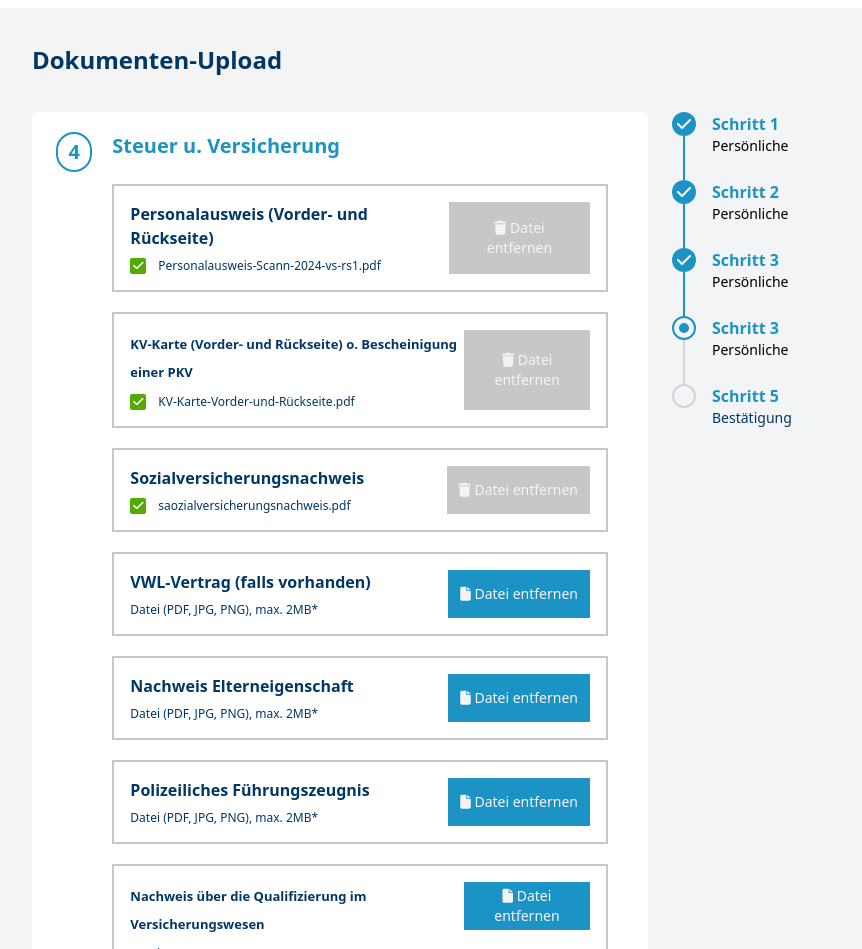
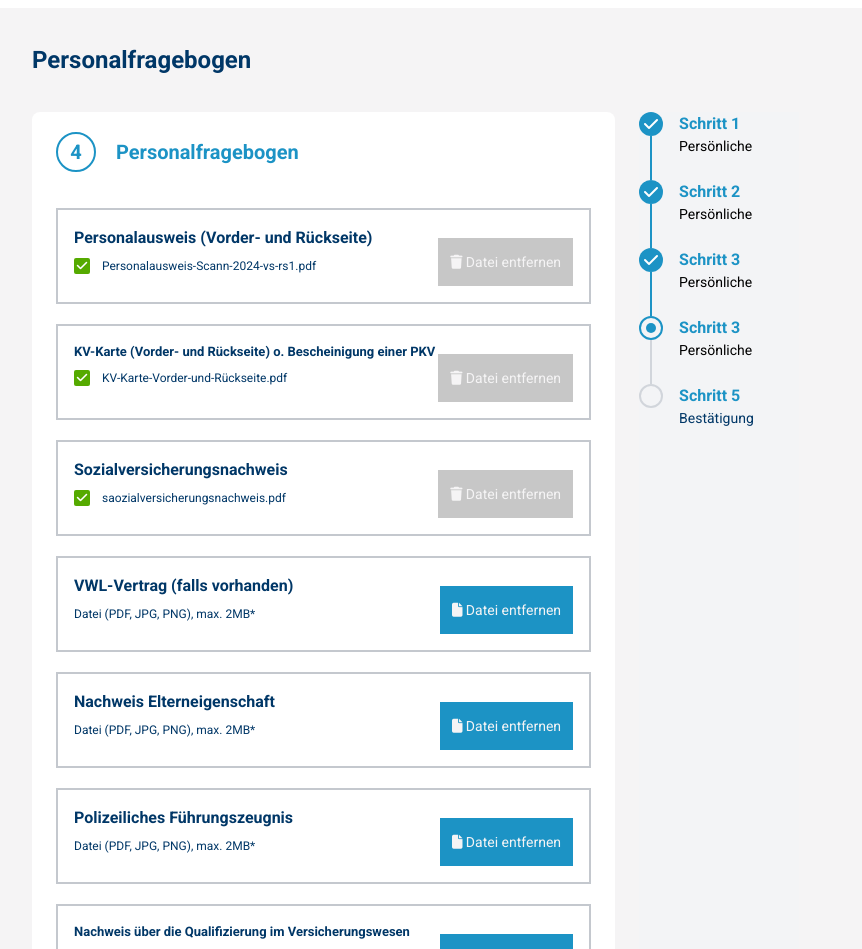
Before and after one commit to sadik131/personalFrage, a website: page page4.html in a window 1280 px wide. Shown: the part 73-1022 px from the top of the page, without its empty margins (208-1070 px from the left). Drawn offline with Linux system fonts and the light colour scheme.

Commit message:
complite

```diff
--- a/page4.html
+++ b/page4.html
@@ -1,36 +1,40 @@
-<!DOCTYPE html>
-<html lang="en">
+<!doctype html>
+<html>
 
 <head>
     <meta charset="UTF-8">
     <meta name="viewport" content="width=device-width, initial-scale=1.0">
-    <title>Document</title>
-    <link rel="stylesheet" href="./src/output.css">
+    <link href="./src/output.css" rel="stylesheet">
+    <link rel="preconnect" href="https://fonts.googleapis.com">
+    <link rel="preconnect" href="https://fonts.gstatic.com" crossorigin>
+    <link
+        href="https://fonts.googleapis.com/css2?family=Heebo:wght@100..900&family=Roboto:ital,wght@0,100;0,300;0,400;0,500;0,700;0,900;1,100;1,300;1,400;1,500;1,700;1,900&display=swap"
+        rel="stylesheet">
 </head>
 
-<body>
+<body class="font-roboto">
     <nav class="px-4 lg:px-60 py-6 flex w-full bg-white justify-center lg:justify-between items-center">
         <a href="./index.html">
             <img src="./img/logo.png" alt="">
         </a>
-        <p class="text-lg hidden lg:block text-lightText">EIN STARKER ARBEITGEBER</p>
+        <p class="hidden lg:flex text-sm lg:text-lg text-lightText">EIN STARKER ARBEITGEBER</p>
     </nav>
-
     <section class="px-4 lg:px-60 bg-[#F5F4F5]">
         <!-- left section -->
-        <h6 class="text-2xl text-center lg:text-start text-textprimary font-bold py-9">Dokumenten-Upload</h6>
-        <div class="flex gap-6">
+        <h6 class="text-2xl text-textprimary text-center lg:text-start font-bold py-9">Personalfragebogen</h6>
+        <div class="block lg:flex gap-6">
             <div>
-                <div class="rounded-md pt-5 pr-10 pl-6 pb-[30px] bg-white">
-                    <div class="text-lightText flex gap-5 text-xl">
-                        <h1
-                            class=" flex items-center justify-center border-2 border-lightText rounded-full font-bold w-[40px] h-[40px]">
-                            4</h1>
+                <div class="rounded-lg pt-5 px-6 pb-[30px] bg-white">
+                    <div class="text-lightText flex gap-5 pb-9 items-center text-xl">
+                        <span
+                            class="w-[40px] h-[40px] flex items-center justify-center border-2 border-lightText rounded-full font-bold">4</span>
+                        <h6 class="font-semibold">Personalfragebogen</h6>
+                    </div>
+
                     <div class="w-[100%] flex flex-col gap-5">
                         <!-- 1st -->
                         <div class=" flex flex-col gap-6">
-                                <h6 class="font-semibold">Steuer u. Versicherung</h6>
-                                <div class="flex border-2 p-4  border-[#C4C8CE] w-full justify-between">
+                            <div class="flex flex-col lg:flex-row border-2 p-4  border-[#C4C8CE] w-full justify-between">
                                 <div class="text-textprimary">
                                     <h4 class="font-bold mb-2 text-base">Personalausweis (Vorder- und Rückseite)</h4>
                                     <div class="text-xs  flex items-center gap-3">
@@ -39,7 +43,7 @@
                                          <p class="">Personalausweis-Scann-2024-vs-rs1.pdf</p>
                                     </div>
                                 </div>
-                                    <button class="bg-[#C7C7C7] text-[#f5f4f5] px-3 text-sm">
+                                <button class="bg-[#C7C7C7] h-12 mt-3 text-[#f5f4f5]  px-3 text-sm">
                                     <i class="fa-solid fa-trash "></i>
                                     Datei entfernen
                                 </button>
@@ -47,7 +51,7 @@
                         </div>
                         <!-- 2nd -->
                         <div class="">
-                                <div class="flex border-2 p-4  border-[#C4C8CE] w-full justify-between">
+                            <div class="flex border-2 p-4 flex-col lg:flex-row  border-[#C4C8CE] w-full justify-between">
                                 <div class="text-textprimary">
                                     <h4 class="font-bold mb-2 text-[13px]">KV-Karte (Vorder- und Rückseite) o.
                                         Bescheinigung einer PKV</h4>
@@ -57,7 +61,7 @@
                                              <p class="">KV-Karte-Vorder-und-Rückseite.pdf</p>
                                         </div>
                                 </div>
-                                    <button class="bg-[#C7C7C7] text-[#f5f4f5] px-3 text-sm">
+                                <button class="bg-[#C7C7C7] text-[#f5f4f5] h-12 mt-3 px-3 text-sm">
                                     <i class="fa-solid fa-trash "></i>
                                     Datei entfernen
                                 </button>
@@ -65,7 +69,7 @@
                         </div>
                         <!-- 3rd -->
                         <div class="">
-                                <div class="flex border-2 p-4  border-[#C4C8CE] w-full justify-between">
+                            <div class="flex border-2 p-4 flex-col lg:flex-row  border-[#C4C8CE] w-full justify-between">
                                 <div class="text-textprimary">
                                     <h4 class="font-bold mb-2 text-base">Sozialversicherungsnachweis</h4>
                                     <div class="text-xs  flex items-center gap-3">
@@ -74,7 +78,7 @@
                                          <p class="">saozialversicherungsnachweis.pdf</p>
                                     </div>
                                 </div>
-                                    <button class="bg-[#C7C7C7] text-[#f5f4f5] px-3 text-sm">
+                                <button class="bg-[#C7C7C7] text-[#f5f4f5] h-12 mt-3 px-3 text-sm">
                                     <i class="fa-solid fa-trash "></i>
                                     Datei entfernen
                                 </button>
@@ -82,12 +86,12 @@
                         </div>
                         <!-- 4th -->
                         <div class="">
-                                <div class="flex border-2 p-4  border-[#C4C8CE] w-full justify-between">
+                            <div class="flex border-2 p-4 flex-col lg:flex-row  border-[#C4C8CE] w-full justify-between">
                                 <div class="text-textprimary">
                                     <h4 class="font-bold text-base mb-2">VWL-Vertrag (falls vorhanden)</h4>
                                     <p class="text-xs">Datei (PDF, JPG, PNG), max. 2MB*</p>
                                 </div>
-                                    <button class="bg-[#1C93C5] text-[#f5f4f5] px-3 text-sm">
+                                <button class="bg-[#1C93C5] text-[#f5f4f5] h-12 mt-3 px-3 text-sm">
                                     <i class="fa-solid fa-file"></i>
                                     Datei entfernen
                                 </button>
@@ -95,12 +99,12 @@
                         </div>
                         <!-- 5th -->
                         <div class="">
-                                <div class="flex border-2 p-4  border-[#C4C8CE] w-full justify-between">
+                            <div class="flex border-2 p-4 flex-col lg:flex-row  border-[#C4C8CE] w-full justify-between">
                                 <div class="text-textprimary">
                                     <h4 class="font-bold text-base mb-2">Nachweis Elterneigenschaft</h4>
                                     <p class="text-xs">Datei (PDF, JPG, PNG), max. 2MB*</p>
                                 </div>
-                                    <button class="bg-[#1C93C5] text-[#f5f4f5] px-3 text-sm">
+                                <button class="bg-[#1C93C5] text-[#f5f4f5] h-12 mt-3 px-3 text-sm">
                                     <i class="fa-solid fa-file"></i>
                                     Datei entfernen
                                 </button>
@@ -108,12 +112,12 @@
                         </div>
                         <!-- 6th -->
                         <div class="">
-                                <div class="flex border-2 p-4  border-[#C4C8CE] w-full justify-between">
+                            <div class="flex border-2 p-4 flex-col lg:flex-row  border-[#C4C8CE] w-full justify-between">
                                 <div class="text-textprimary">
                                     <h4 class="font-bold text-base mb-2">Polizeiliches Führungszeugnis</h4>
                                     <p class="text-xs">Datei (PDF, JPG, PNG), max. 2MB*</p>
                                 </div>
-                                    <button class="bg-[#1C93C5] text-[#f5f4f5] px-3 text-sm">
+                                <button class="bg-[#1C93C5] text-[#f5f4f5] h-12 mt-3 px-3 text-sm">
                                     <i class="fa-solid fa-file"></i>
                                     Datei entfernen
                                 </button>
@@ -121,7 +125,7 @@
                         </div>
                         <!-- 7th -->
                         <div class="">
-                                <div class="flex border-2 p-4  border-[#C4C8CE] w-full justify-between">
+                            <div class="flex border-2 p-4 flex-col lg:flex-row  border-[#C4C8CE] w-full justify-between">
                                 <div class="text-textprimary">
                                     <h4 class="font-bold text-[13px] mb-2">Nachweis über die Qualifizierung im
                                         Versicherungswesen </h4>
@@ -130,7 +134,7 @@
                                         <p class="font-semibold mt-2 text-xs">Datei (PDF, JPG, PNG), max. 2MB*</p>
                                     </div>
                                 </div>
-                                    <button class="bg-[#1C93C5] text-[#f5f4f5] h-12 px-3 text-sm">
+                                <button class="bg-[#1C93C5] text-[#f5f4f5] h-12 mt-3  px-3 text-sm">
                                     <i class="fa-solid fa-file"></i>
                                     Datei entfernen
                                 </button>
@@ -140,7 +144,7 @@
                             class="bg-[#1C93C5] my-7 text-white font-semibold flex items-center justify-center gap-3 rounded-md py-[10px]">weiter
                             <i class="fa-solid fa-arrow-right"></i></a>
                     </div>
-                    </div>
+
                 </div>
                 <div class="flex items-center justify-between text-xs lg:text-sm text-[#6B7280] my-[30px]">
                     <h6>© 2024 Copyright iwv GmbH & Co. KG</h6>
```
Also changed, not shown: page5.html (+24 -23 lines), src/output.css. Lines whose indentation alone changed are shown as unchanged.
